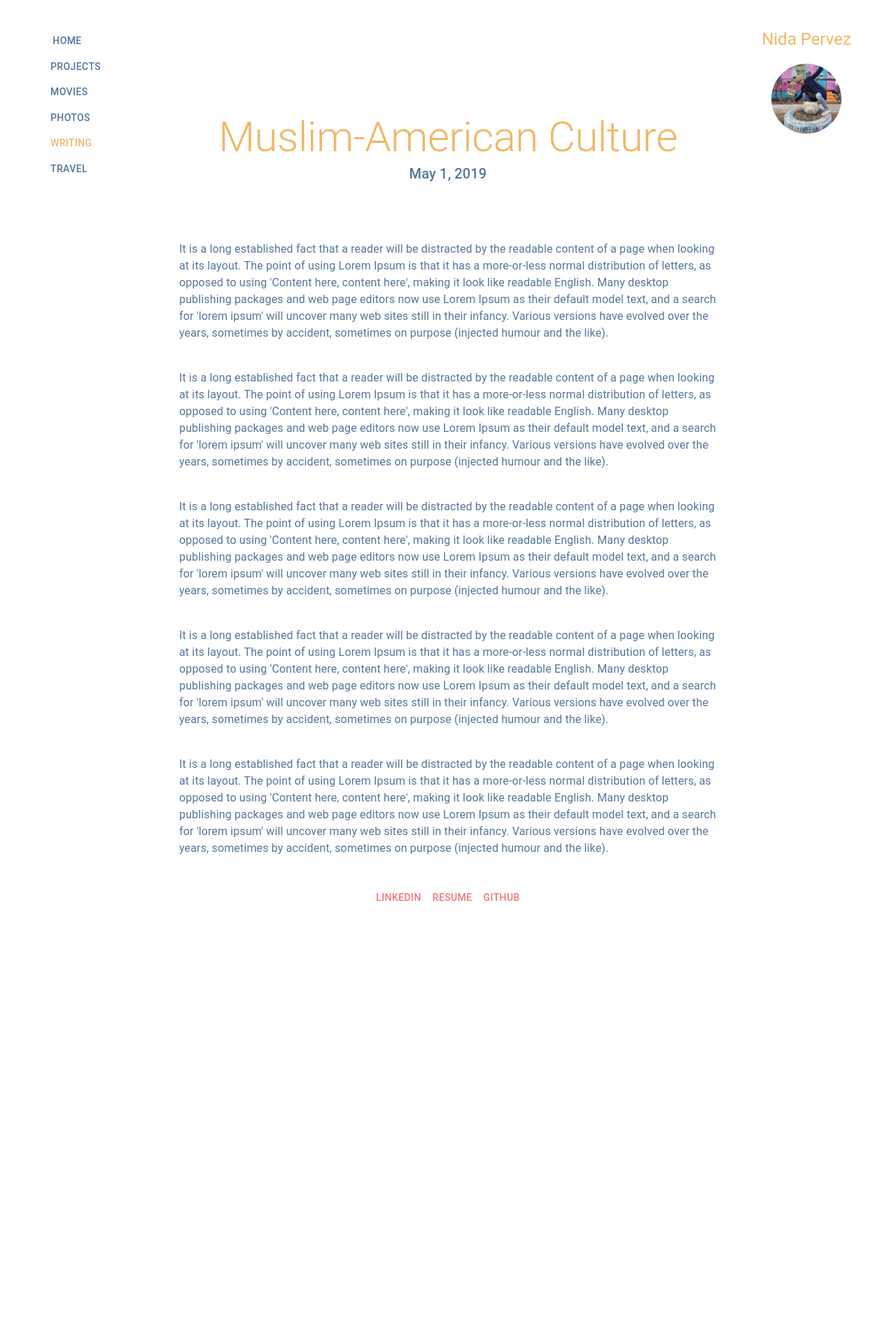
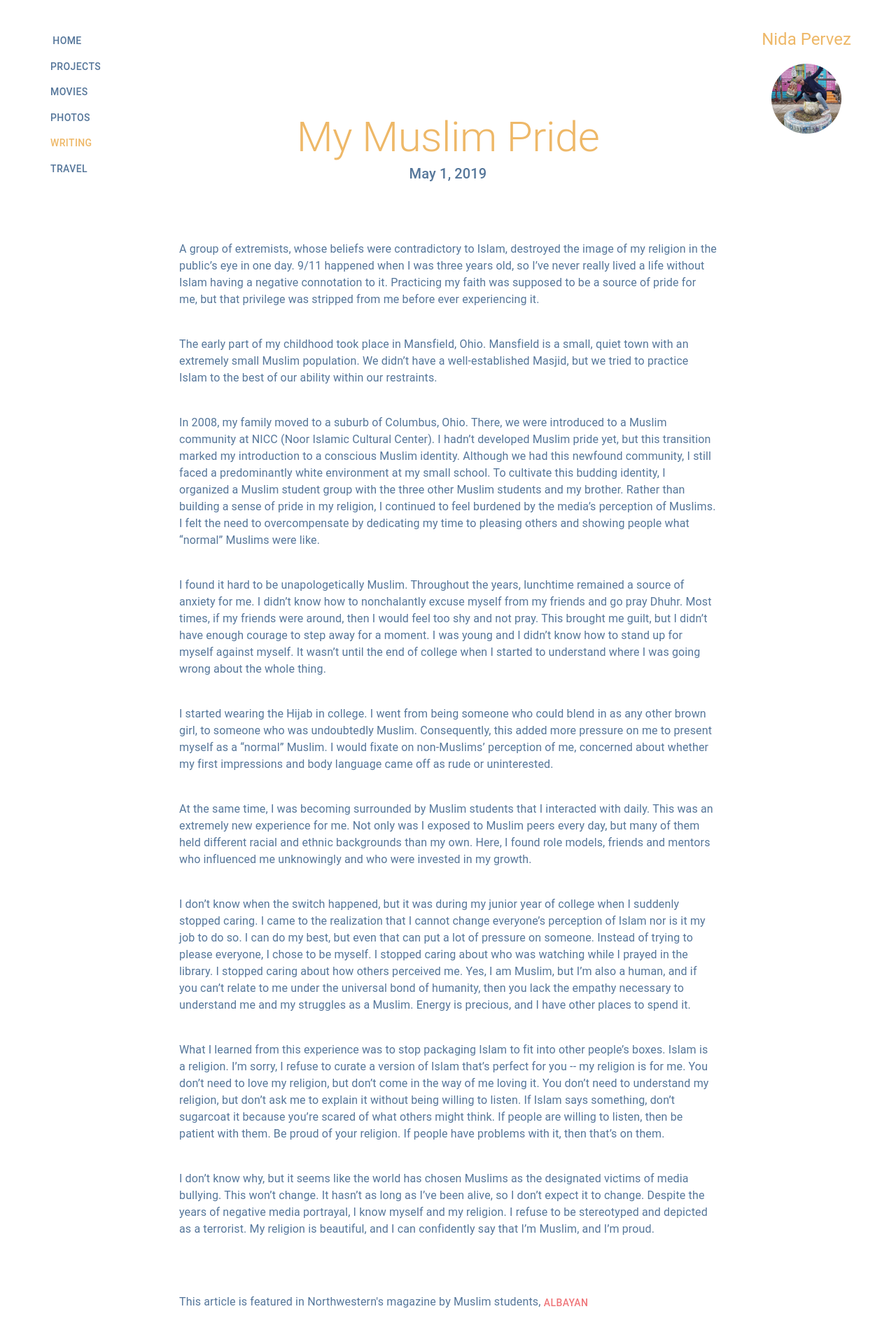
Before and after one commit to pervezn/nidap, a React (Create React App) app: page /Writing/MuslimAmericanCulture in a window 1280 px wide. Shown: the top 1920 px of the page at 70% size. Before the commit the page ends 1384 px from the top, so only its background shows below. Built offline with nearby package versions, Linux system fonts and the light colour scheme.

Commit message:
article 1 finished

```diff
--- a/src/Articles/Article1.js
+++ b/src/Articles/Article1.js
@@ -23,7 +23,7 @@ const useStyles = makeStyles(theme => ({
    },
    paper2:{
        width: "60vw",
-       height: "100%",
+    //    height: "100%",
        marginTop: "20vh",
        marginLeft: "20vw",
        color:"#55769A"
@@ -63,22 +63,37 @@ const Article1 = ()  => {
            </Grid>
            <Grid item>
                <Paper elevation={0} className={classes.paper2}>
-                   <Typography variant="h2"style={{color:"#EEB868"}}>Muslim-American Culture</Typography>
+                   <Typography variant="h2"style={{color:"#EEB868"}}>My Muslim Pride</Typography>
                    <Typography variant="h6">May 1, 2019</Typography>
                    <Typography variant="body1" style={{textAlign: "left", marginTop: "10vh"}}>
-                       It is a long established fact that a reader will be distracted by the readable content of a page when looking at its layout. The point of using Lorem Ipsum is that it has a more-or-less normal distribution of letters, as opposed to using 'Content here, content here', making it look like readable English. Many desktop publishing packages and web page editors now use Lorem Ipsum as their default model text, and a search for 'lorem ipsum' will uncover many web sites still in their infancy. Various versions have evolved over the years, sometimes by accident, sometimes on purpose (injected humour and the like).
+                   A group of extremists, whose beliefs were contradictory to Islam, destroyed the image of my religion in the public’s eye in one day. 9/11 happened when I was three years old, so I’ve never really lived a life without Islam having a negative connotation to it. Practicing my faith was supposed to be a source of pride for me, but that privilege was stripped from me before ever experiencing it.
                    </Typography>
                    <Typography variant="body1" style={{textAlign: "left", marginTop: "5vh"}}>
-                       It is a long established fact that a reader will be distracted by the readable content of a page when looking at its layout. The point of using Lorem Ipsum is that it has a more-or-less normal distribution of letters, as opposed to using 'Content here, content here', making it look like readable English. Many desktop publishing packages and web page editors now use Lorem Ipsum as their default model text, and a search for 'lorem ipsum' will uncover many web sites still in their infancy. Various versions have evolved over the years, sometimes by accident, sometimes on purpose (injected humour and the like).
+                   The early part of my childhood took place in Mansfield, Ohio. Mansfield is a small, quiet town with an extremely small Muslim population. We didn’t have a well-established Masjid, but we tried to practice Islam to the best of our ability within our restraints.
                    </Typography>
                    <Typography variant="body1" style={{textAlign: "left", marginTop: "5vh"}}>
-                       It is a long established fact that a reader will be distracted by the readable content of a page when looking at its layout. The point of using Lorem Ipsum is that it has a more-or-less normal distribution of letters, as opposed to using 'Content here, content here', making it look like readable English. Many desktop publishing packages and web page editors now use Lorem Ipsum as their default model text, and a search for 'lorem ipsum' will uncover many web sites still in their infancy. Various versions have evolved over the years, sometimes by accident, sometimes on purpose (injected humour and the like).
+                   In 2008, my family moved to a suburb of Columbus, Ohio. There, we were introduced to a Muslim community at NICC (Noor Islamic Cultural Center). I hadn’t developed Muslim pride yet, but this transition marked my introduction to a conscious Muslim identity. Although we had this newfound community, I still faced a predominantly white environment at my small school. To cultivate this budding identity, I organized a Muslim student group with the three other Muslim students and my brother. Rather than building a sense of pride in my religion, I continued to feel burdened by the media’s perception of Muslims. I felt the need to overcompensate by dedicating my time to pleasing others and showing people what “normal” Muslims were like.
                    </Typography>
                    <Typography variant="body1" style={{textAlign: "left", marginTop: "5vh"}}>
-                       It is a long established fact that a reader will be distracted by the readable content of a page when looking at its layout. The point of using Lorem Ipsum is that it has a more-or-less normal distribution of letters, as opposed to using 'Content here, content here', making it look like readable English. Many desktop publishing packages and web page editors now use Lorem Ipsum as their default model text, and a search for 'lorem ipsum' will uncover many web sites still in their infancy. Various versions have evolved over the years, sometimes by accident, sometimes on purpose (injected humour and the like).
+                   I found it hard to be unapologetically Muslim. Throughout the years, lunchtime remained a source of anxiety for me. I didn’t know how to nonchalantly excuse myself from my friends and go pray Dhuhr. Most times, if my friends were around, then I would feel too shy and not pray. This brought me guilt, but I didn’t have enough courage to step away for a moment. I was young and I didn’t know how to stand up for myself against myself. It wasn’t until the end of college when I started to understand where I was going wrong about the whole thing.
                    </Typography>
                    <Typography variant="body1" style={{textAlign: "left", marginTop: "5vh"}}>
-                       It is a long established fact that a reader will be distracted by the readable content of a page when looking at its layout. The point of using Lorem Ipsum is that it has a more-or-less normal distribution of letters, as opposed to using 'Content here, content here', making it look like readable English. Many desktop publishing packages and web page editors now use Lorem Ipsum as their default model text, and a search for 'lorem ipsum' will uncover many web sites still in their infancy. Various versions have evolved over the years, sometimes by accident, sometimes on purpose (injected humour and the like).
+                   I started wearing the Hijab in college. I went from being someone who could blend in as any other brown girl, to someone who was undoubtedly Muslim. Consequently, this added more pressure on me to present myself as a “normal” Muslim. I would fixate on non-Muslims’ perception of me, concerned about whether my first impressions and body language came off as rude or uninterested.
+                   </Typography>
+                   <Typography variant="body1" style={{textAlign: "left", marginTop: "5vh"}}>
+                   At the same time, I was becoming surrounded by Muslim students that I interacted with daily. This was an extremely new experience for me. Not only was I exposed to Muslim peers every day, but many of them held different racial and ethnic backgrounds than my own. Here, I found role models, friends and mentors who influenced me unknowingly and who were invested in my growth.
+                   </Typography>
+                   <Typography variant="body1" style={{textAlign: "left", marginTop: "5vh"}}>
+                   I don’t know when the switch happened, but it was during my junior year of college when I suddenly stopped caring. I came to the realization that I cannot change everyone’s perception of Islam nor is it my job to do so. I can do my best, but even that can put a lot of pressure on someone. Instead of trying to please everyone, I chose to be myself. I stopped caring about who was watching while I prayed in the library. I stopped caring about how others perceived me. Yes, I am Muslim, but I’m also a human, and if you can’t relate to me under the universal bond of humanity, then you lack the empathy necessary to understand me and my struggles as a Muslim. Energy is precious, and I have other places to spend it.
+                   </Typography>
+                   <Typography variant="body1" style={{textAlign: "left", marginTop: "5vh"}}>
+                   What I learned from this experience was to stop packaging Islam to fit into other people’s boxes. Islam is a religion. I’m sorry, I refuse to curate a version of Islam that’s perfect for you -- my religion is for me. You don’t need to love my religion, but don’t come in the way of me loving it. You don’t need to understand my religion, but don’t ask me to explain it without being willing to listen. If Islam says something, don’t sugarcoat it because you’re scared of what others might think. If people are willing to listen, then be patient with them. Be proud of your religion. If people have problems with it, then that’s on them.
+                   </Typography>
+                   <Typography variant="body1" style={{textAlign: "left", marginTop: "5vh"}}>
+                   I don’t know why, but it seems like the world has chosen Muslims as the designated victims of media bullying. This won’t change. It hasn’t as long as I’ve been alive, so I don’t expect it to change. Despite the years of negative media portrayal, I know myself and my religion. I refuse to be stereotyped and depicted as a terrorist. My religion is beautiful, and I can confidently say that I’m Muslim, and I’m proud.
+                   </Typography>
+                   <Typography variant="body1" style={{textAlign: "left", marginTop: "10vh"}}>
+                    This article is featured in Northwestern's magazine by Muslim students, <Button onClick={() => {window.open('https://albayannorthwestern.squarespace.com/blog/2020/5/1/my-muslim-pride')}} style={{color: "#EF767A", padding: "0px"}}>AlBayan</Button>
                    </Typography>
                </Paper>
            </Grid>
--- a/src/Articles/Article2.js
+++ b/src/Articles/Article2.js
@@ -23,7 +23,7 @@ const useStyles = makeStyles(theme => ({
    },
    paper2:{
        width: "60vw",
-       height: "100%",
+    //    height: "100%",
        marginTop: "20vh",
        marginLeft: "20vw",
        color:"#55769A",
@@ -65,7 +65,7 @@ const Article1 = ()  => {
            <Grid item>
                <Paper elevation={0} className={classes.paper2}>
                    <Typography variant="h2" style={{color:"#EEB868"}}>My Muslim Pride</Typography>
-                   <Typography variant="h6">May 1, 2019</Typography>
+                   <Typography variant="h6">May 1, 2020</Typography>
                    <Typography variant="body1" style={{textAlign: "left", marginTop: "10vh"}}>
                        It is a long established fact that a reader will be distracted by the readable content of a page when looking at its layout. The point of using Lorem Ipsum is that it has a more-or-less normal distribution of letters, as opposed to using 'Content here, content here', making it look like readable English. Many desktop publishing packages and web page editors now use Lorem Ipsum as their default model text, and a search for 'lorem ipsum' will uncover many web sites still in their infancy. Various versions have evolved over the years, sometimes by accident, sometimes on purpose (injected humour and the like).
                    </Typography>
```
